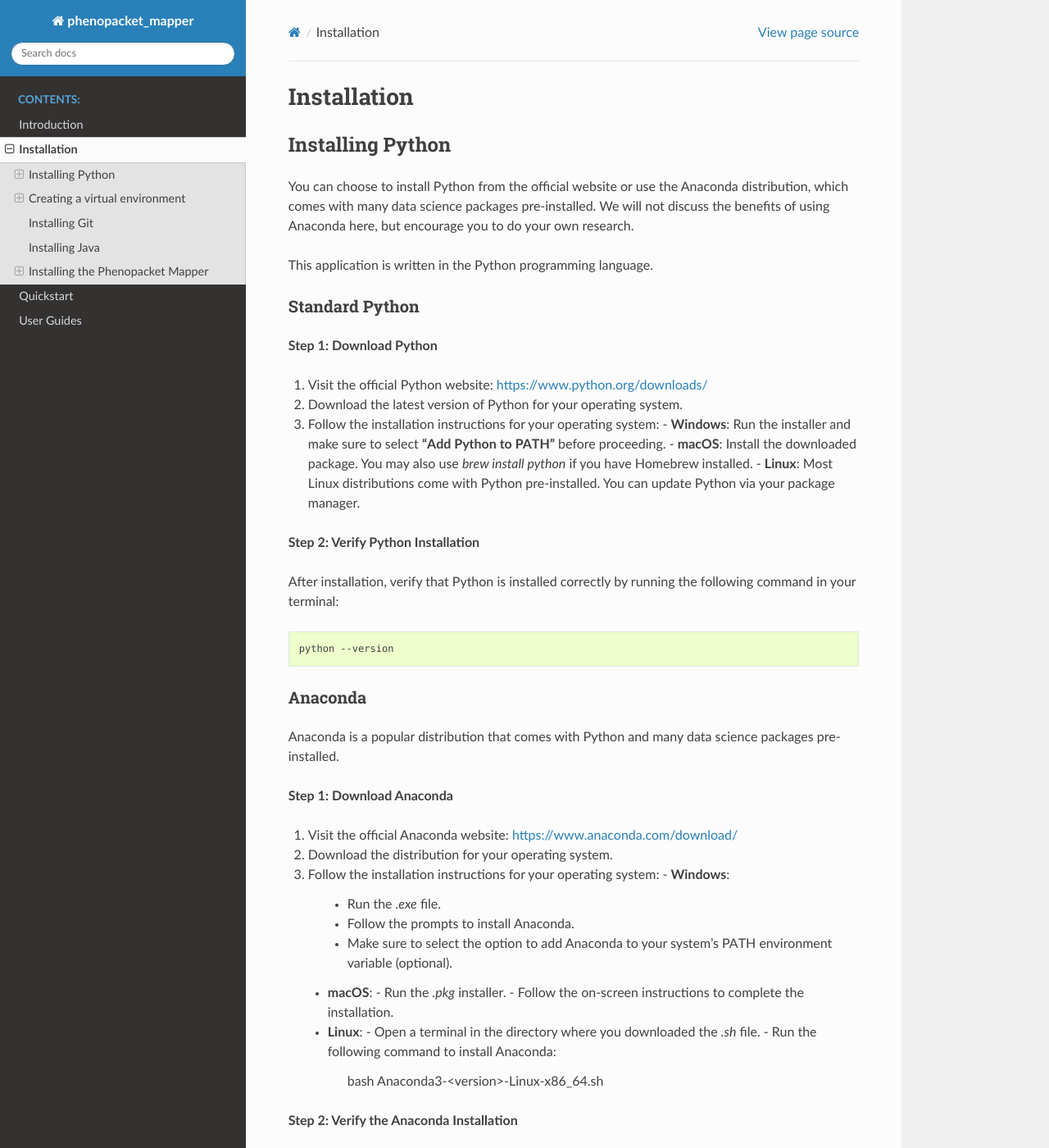
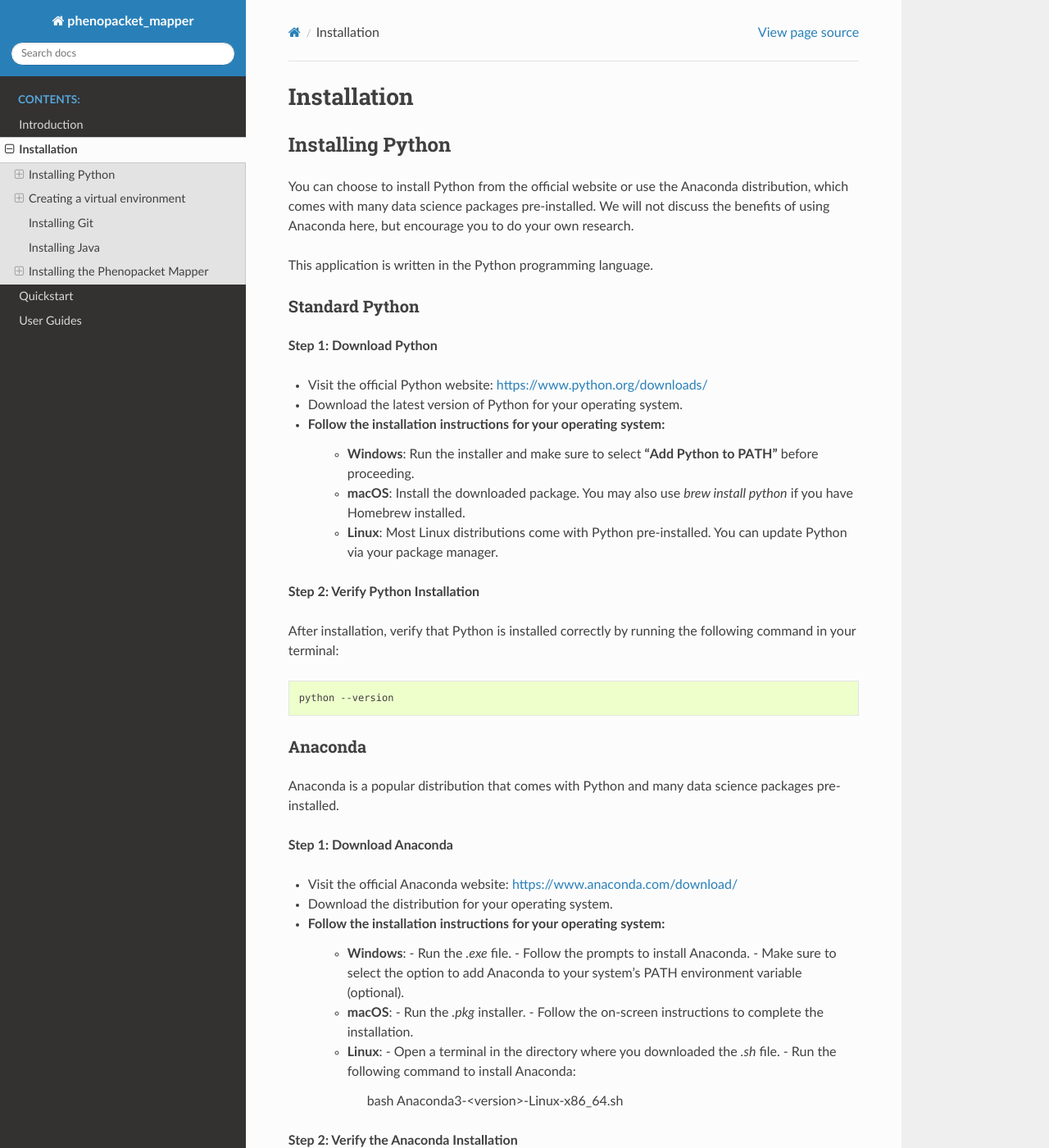
Before and after one commit to BIH-CEI/rarelink_phenopacket_mapper, a Sphinx documentation site: the page built from docs/installation.rst, in a window 1280 px wide and 1400 px high. Shown: the whole window at 82% size. Built offline with Sphinx 7.4.7 and the Read the Docs theme 2.0.0, drawn with Linux system fonts in a browser that asks for light colours; pages that are not in the unit, such as notebooks, are missing from menus; part of the change alters nothing that is shown; some of the changed text lies outside the part shown.

```diff
--- a/docs/installation.rst
+++ b/docs/installation.rst
@@ -13,9 +13,9 @@ Standard Python
 
 **Step 1: Download Python**
 
-1. Visit the official Python website: https://www.python.org/downloads/
-2. Download the latest version of Python for your operating system.
-3. Follow the installation instructions for your operating system:
+* Visit the official Python website: https://www.python.org/downloads/
+* Download the latest version of Python for your operating system.
+* Follow the installation instructions for your operating system:
    - **Windows**: Run the installer and make sure to select **"Add Python to PATH"** before proceeding.
    - **macOS**: Install the downloaded package. You may also use `brew install python` if you have Homebrew installed.
    - **Linux**: Most Linux distributions come with Python pre-installed. You can update Python via your package manager.
@@ -35,9 +35,9 @@ Anaconda is a popular distribution that comes with Python and many data science
 
 **Step 1: Download Anaconda**
 
-1. Visit the official Anaconda website: https://www.anaconda.com/download/
-2. Download the distribution for your operating system.
-3. Follow the installation instructions for your operating system:
+* Visit the official Anaconda website: https://www.anaconda.com/download/
+* Download the distribution for your operating system.
+* Follow the installation instructions for your operating system:
    - **Windows**:
      - Run the `.exe` file.
      - Follow the prompts to install Anaconda.
@@ -72,8 +72,8 @@ Standard Python
 
 To create a virtual environment:
 
-1. Navigate to the directory where you want to create the virtual environment.
-2. Run the following command:
+* Navigate to the directory where you want to create the virtual environment.
+* Run the following command:
 
 .. code-block:: bash
 
@@ -83,13 +83,13 @@ Replace `myenv` with your desired virtual environment name.
 
 **Step 3: Activate the Virtual Environment**
 
-- **Windows**:
+* **Windows**:
 
 .. code-block:: bash
 
     myenv\Scripts\activate
 
-- **macOS/Linux**:
+* **macOS/Linux**:
 
 .. code-block:: bash
 
@@ -102,7 +102,7 @@ Anaconda
 
 **Step 1: Create a Conda Environment**
 
-1. To create a new Conda environment, use the following command:
+* To create a new Conda environment, use the following command:
 
 .. code-block:: bash
 
@@ -110,7 +110,7 @@ Anaconda
 
 Replace `myenv` with the name you want to give your environment, e.g., `phenopackets_venv`.
 
-2. Conda will ask for confirmation. Press `y` and hit Enter.
+* Conda will ask for confirmation. Press `y` and hit Enter.
 
 **Step 2: Activate the Conda Environment**
 
@@ -173,19 +173,19 @@ For Phenopacket validation this library uses `phenopacket-tools`, which in turn
 
 **Step 1: Download the JRE**
 
-1. Visit the Oracle Java website: https://www.oracle.com/java/technologies/javase-jre8-downloads.html
-2. Download the JRE for your operating system:
+* Visit the Oracle Java website: https://www.oracle.com/java/technologies/javase-jre8-downloads.html
+* Download the JRE for your operating system:
    - **Windows**: `.exe` file.
    - **macOS**: `.dmg` file.
    - **Linux**: `.tar.gz` or through a package manager.
 
 **Step 2: Install the JRE**
 
-- **Windows**:
+* **Windows**:
   - Run the `.exe` installer and follow the prompts.
-- **macOS**:
+* **macOS**:
   - Run the `.dmg` file and follow the instructions.
-- **Linux**:
+* **Linux**:
   - **Option 1**: Extract the `.tar.gz` and move it to `/opt`.
   - **Option 2**: Install OpenJRE via the package manager:
     .. code-block:: bash
@@ -207,23 +207,23 @@ After installation, verify the JRE is working by running:
 
 To ensure Java runs correctly, you may need to set the `JAVA_HOME` environment variable and add Java to the system `PATH`.
 
-- **Windows**:
-    1. Open **Environment Variables** in System Properties.
-    2. Under **System variables**, click **New**:
+* **Windows**:
+    - Open **Environment Variables** in System Properties.
+    - Under **System variables**, click **New**:
        - **Variable name**: `JAVA_HOME`
        - **Variable value**: Path to JRE installation (e.g., `C:\Program Files\Java\jre<version>`).
-    3. Edit the **Path** variable and add the JRE `bin` folder (e.g., `C:\Program Files\Java\jre<version>\bin`).
-    4. Restart the terminal to apply changes.
+    - Edit the **Path** variable and add the JRE `bin` folder (e.g., `C:\Program Files\Java\jre<version>\bin`).
+    - Restart the terminal to apply changes.
 
 - **macOS/Linux**:
-    1. Open a terminal and edit your shell profile (e.g., `~/.bash_profile` or `~/.bashrc`):
+    - Open a terminal and edit your shell profile (e.g., `~/.bash_profile` or `~/.bashrc`):
 
     .. code-block:: bash
 
        export JAVA_HOME=/path/to/jre
        export PATH=$JAVA_HOME/bin:$PATH
 
-    2. Apply changes:
+    - Apply changes:
 
     .. code-block:: bash
 
@@ -239,15 +239,15 @@ Since the Phenopacket Mapper is not yet available on PyPI, you can install it lo
 
 **Step 1: Clone the Repository**
 
-1. Open your terminal.
+* Open your terminal.
 
-2. Clone the repository using the following command:
+* Clone the repository using the following command:
 
 .. code-block:: bash
 
     git clone https://github.com/BIH-CEI/phenopacket_mapper
 
-3. Navigate to the cloned repository:
+* Navigate to the cloned repository:
 
 .. code-block:: bash
 
```
